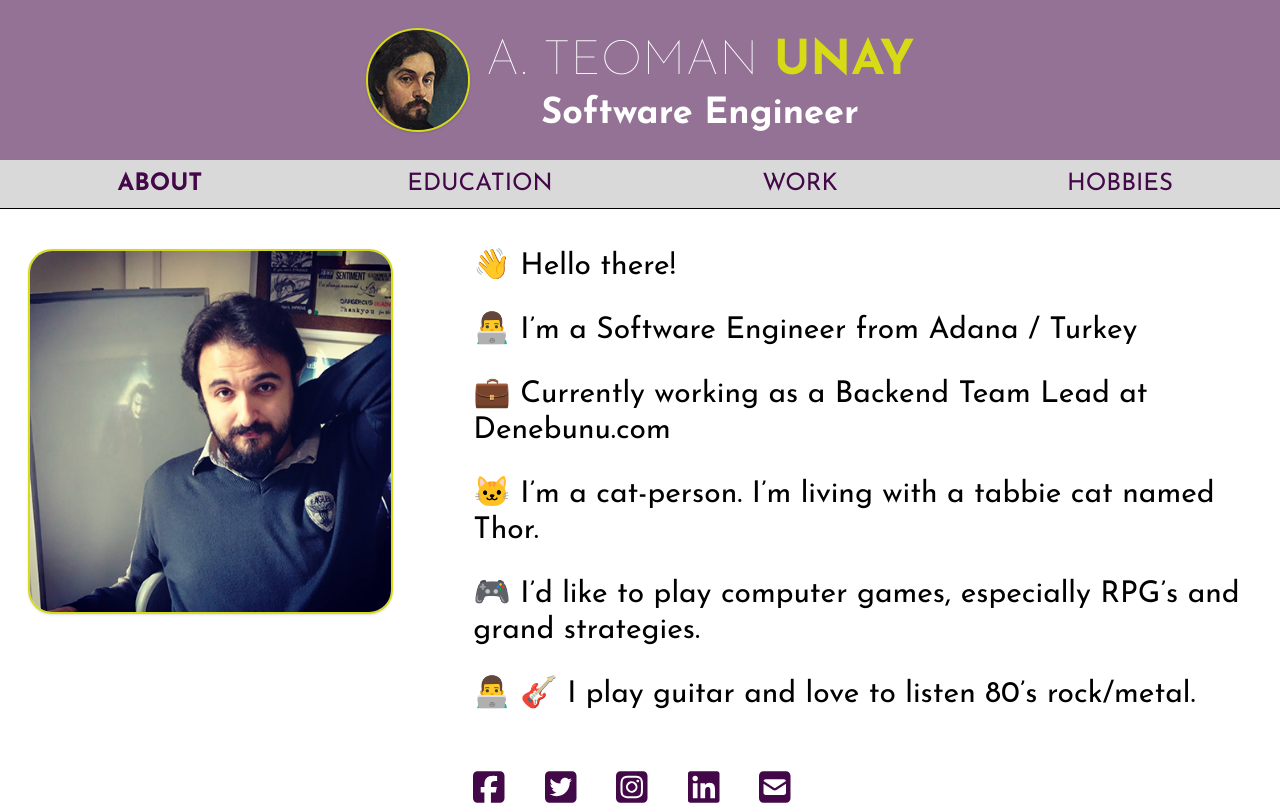
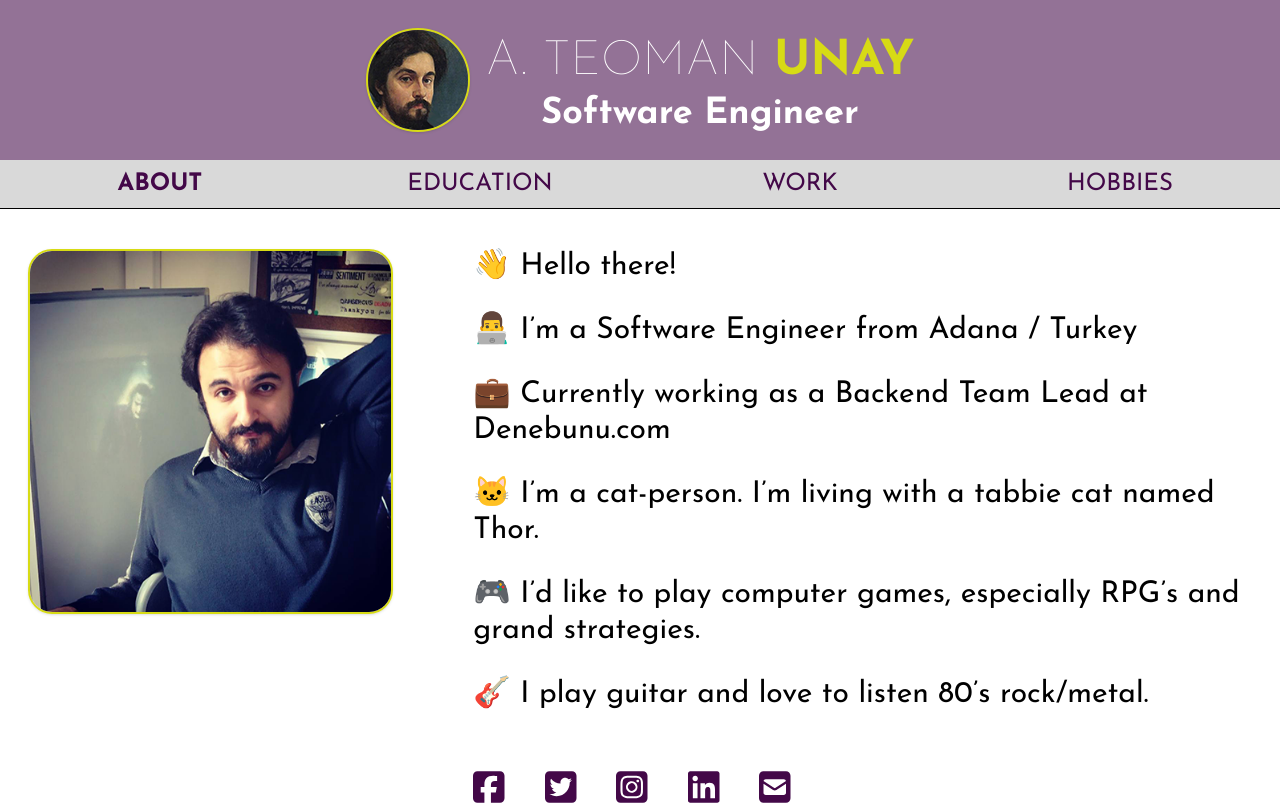
Before and after one commit to dhargan/tunay, a React (Create React App) app: page / in a window 1280 px wide. Built offline with nearby package versions, Linux system fonts and the light colour scheme.

Commit message:
Remove redundant emoji

```diff
--- a/src/components/About.js
+++ b/src/components/About.js
@@ -48,7 +48,7 @@ const About = () => {
                     grand strategies.
                 </p>
                 <p className="mb-7">
-                    👨‍💻 🎸 I play guitar and love to listen 80’s rock/metal.
+                    🎸 I play guitar and love to listen 80’s rock/metal.
                 </p>
                 <p className="mt-14 text-4xl text-dark-purple ">
                     <a
```
